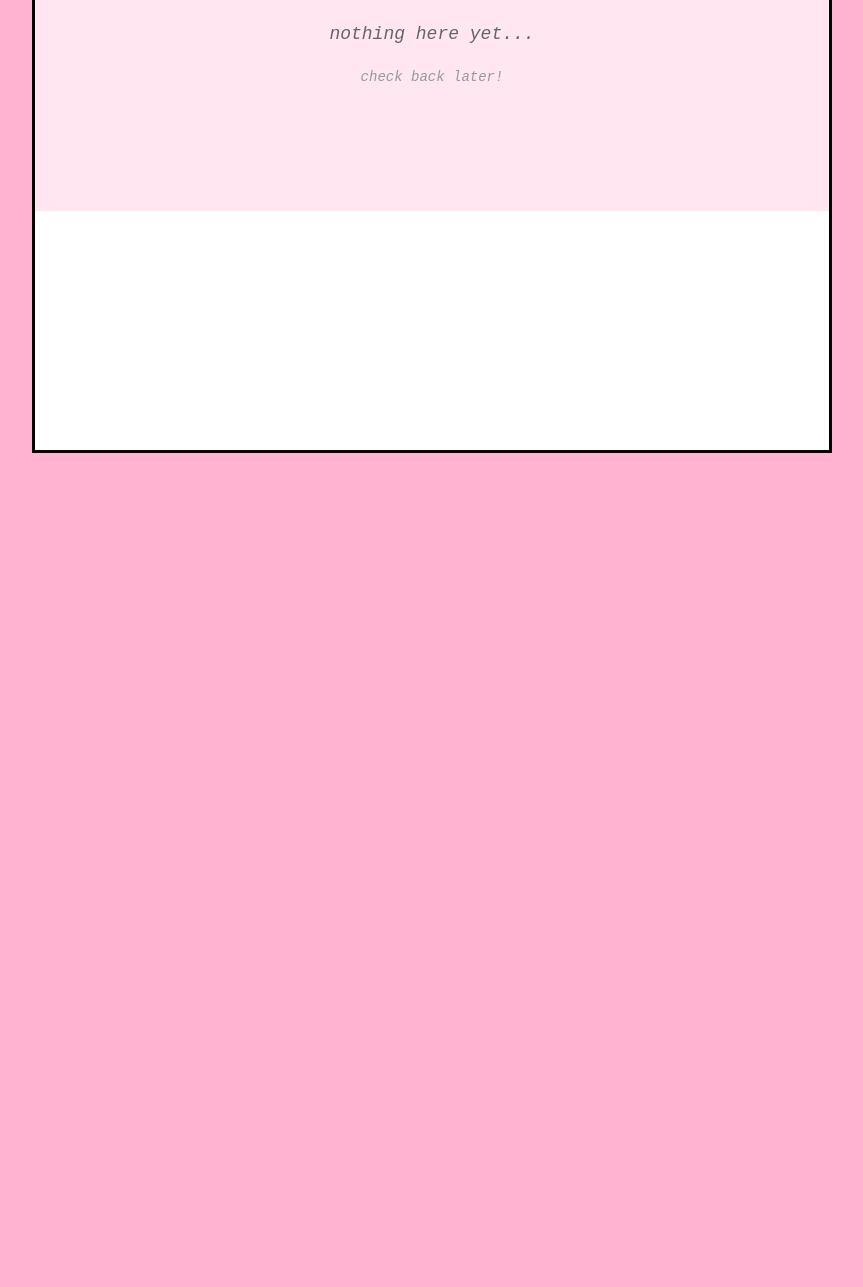
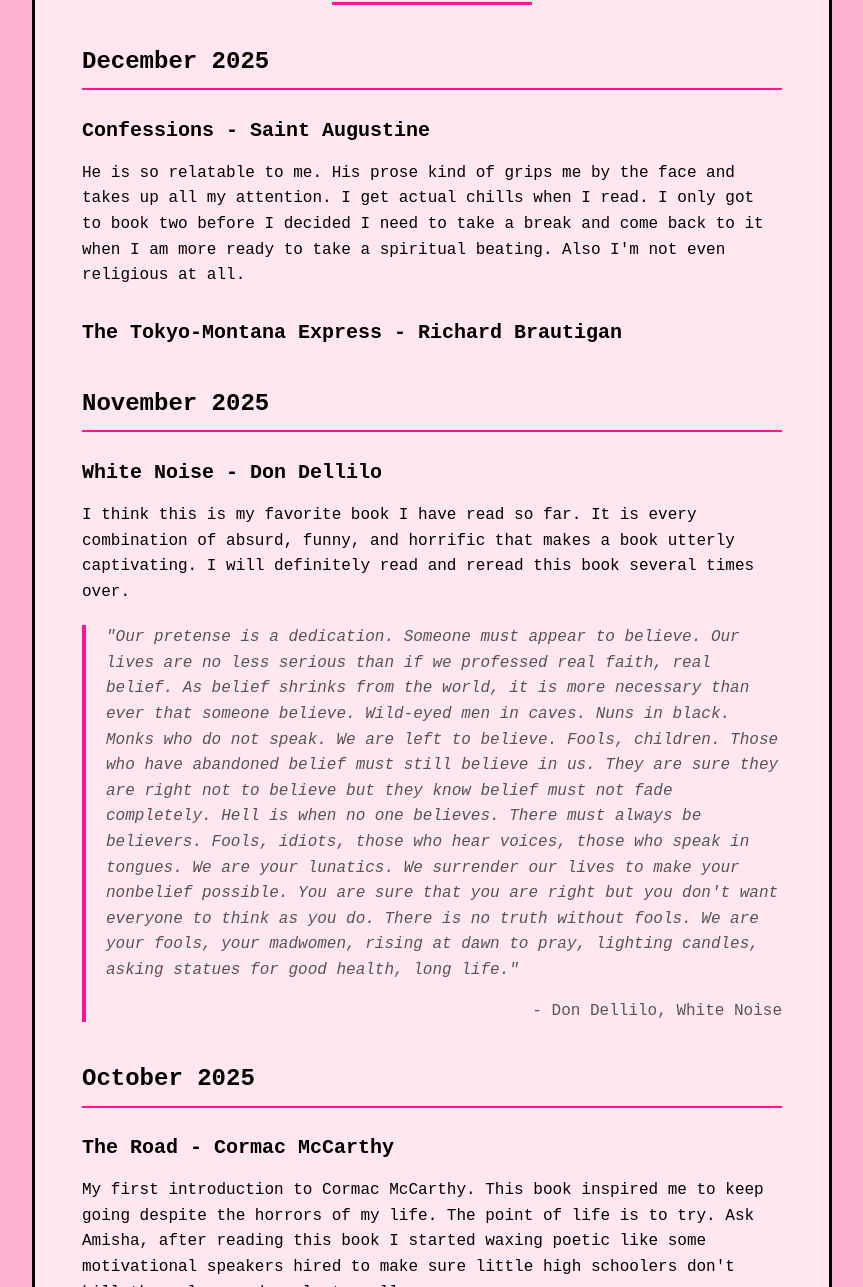
Before and after one commit to eyeshoe/my-media-archive, a plain HTML site: page reading.html in a window 1280 px wide. Shown: the part 207-1494 px from the top of the page, without its empty margins (208-1071 px from the left). Before the commit the page ends 800 px from the top, so only its background shows below. Drawn offline with Linux system fonts and the light colour scheme.

Commit message:
added books

```diff
--- a/reading.html
+++ b/reading.html
@@ -16,9 +16,66 @@
         </header>
 
         <div class="blog-container">
-            <div class="no-entries" style="padding: 80px 40px; text-align: center;">
-                <p style="font-size: 18px; margin-bottom: 20px;">nothing here yet...</p>
-                <p style="font-size: 14px; color: #999;">check back later!</p>
+            <!-- Reading Header -->
+            <div style="text-align: center; margin-bottom: 40px;">
+                <h2 style="font-size: 48px; margin: 0; font-weight: bold; letter-spacing: 2px;">2025</h2>
+                <div style="width: 200px; height: 3px; background-color: #ff1493; margin: 10px auto;"></div>
+            </div>
+
+            <!-- Reading Entries -->
+            <div style="max-width: 700px; margin: 0 auto;">
+                <!-- December 2025 -->
+                <div style="margin-bottom: 40px;">
+                    <h3 style="font-size: 24px; margin-bottom: 20px; border-bottom: 2px solid #ff1493; padding-bottom: 10px;">December 2025</h3>
+
+                    <div style="margin-bottom: 30px;">
+                        <h4 style="font-size: 20px; margin-bottom: 10px;">Confessions - Saint Augustine</h4>
+                        <p style="line-height: 1.6; margin-bottom: 10px;">
+                            He is so relatable to me. His prose kind of grips me by the face and takes up all my attention. I get actual chills when I read. I only got to book two before I decided I need to take a break and come back to it when I am more ready to take a spiritual beating. Also I'm not even religious at all.
+                        </p>
+                    </div>
+
+                    <div style="margin-bottom: 30px;">
+                        <h4 style="font-size: 20px; margin-bottom: 10px;">The Tokyo-Montana Express - Richard Brautigan</h4>
+                    </div>
+                </div>
+
+                <!-- November 2025 -->
+                <div style="margin-bottom: 40px;">
+                    <h3 style="font-size: 24px; margin-bottom: 20px; border-bottom: 2px solid #ff1493; padding-bottom: 10px;">November 2025</h3>
+
+                    <div style="margin-bottom: 30px;">
+                        <h4 style="font-size: 20px; margin-bottom: 10px;">White Noise - Don Dellilo</h4>
+                        <p style="line-height: 1.6; margin-bottom: 10px;">
+                            I think this is my favorite book I have read so far. It is every combination of absurd, funny, and horrific that makes a book utterly captivating. I will definitely read and reread this book several times over.
+                        </p>
+                        <blockquote style="border-left: 4px solid #ff1493; padding-left: 20px; margin: 20px 0; color: #555;">
+                            <p style="font-style: italic; line-height: 1.6;">
+                                "Our pretense is a dedication. Someone must appear to believe. Our lives are no less serious than if we professed real faith, real belief. As belief shrinks from the world, it is more necessary than ever that someone believe. Wild-eyed men in caves. Nuns in black. Monks who do not speak. We are left to believe. Fools, children. Those who have abandoned belief must still believe in us. They are sure they are right not to believe but they know belief must not fade completely. Hell is when no one believes. There must always be believers. Fools, idiots, those who hear voices, those who speak in tongues. We are your lunatics. We surrender our lives to make your nonbelief possible. You are sure that you are right but you don't want everyone to think as you do. There is no truth without fools. We are your fools, your madwomen, rising at dawn to pray, lighting candles, asking statues for good health, long life."
+                            </p>
+                            <p style="text-align: right; margin-top: 10px;">- Don Dellilo, White Noise</p>
+                        </blockquote>
+                    </div>
+                </div>
+
+                <!-- October 2025 -->
+                <div style="margin-bottom: 40px;">
+                    <h3 style="font-size: 24px; margin-bottom: 20px; border-bottom: 2px solid #ff1493; padding-bottom: 10px;">October 2025</h3>
+
+                    <div style="margin-bottom: 30px;">
+                        <h4 style="font-size: 20px; margin-bottom: 10px;">The Road - Cormac McCarthy</h4>
+                        <p style="line-height: 1.6; margin-bottom: 10px;">
+                            My first introduction to Cormac McCarthy. This book inspired me to keep going despite the horrors of my life. The point of life is to try. Ask Amisha, after reading this book I started waxing poetic like some motivational speakers hired to make sure little high schoolers don't kill themselves and apply to college.
+                        </p>
+                        <blockquote style="border-left: 4px solid #ff1493; padding-left: 20px; margin: 20px 0; color: #555;">
+                            <p style="font-style: italic; line-height: 1.6;">
+                                "What's the bravest thing you ever did?<br>
+                                He spat in the road a bloody phlegm. Getting up this morning, he said."
+                            </p>
+                            <p style="text-align: right; margin-top: 10px;">- Cormac McCarthy, The Road</p>
+                        </blockquote>
+                    </div>
+                </div>
             </div>
         </div>
     </div>
```
